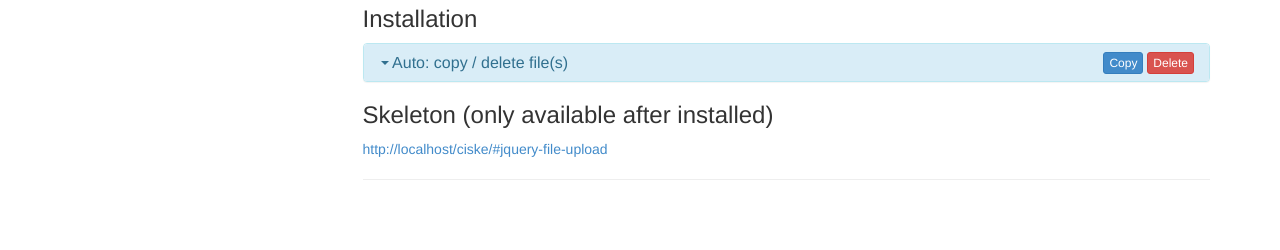
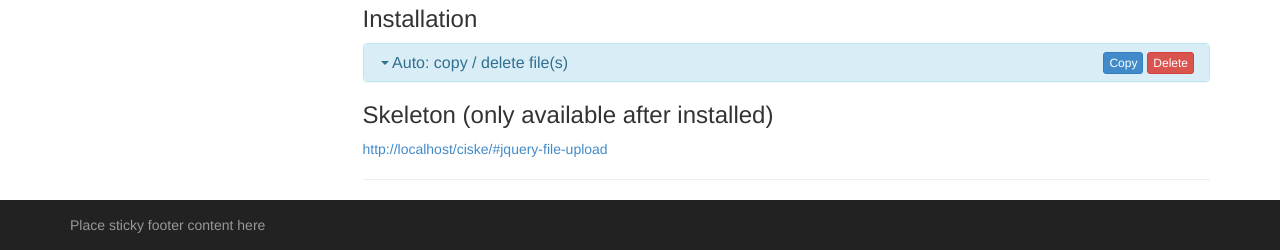
Before and after one commit to anvoz/CodeIgniter-Skeleton, a CodeIgniter app: page /ciske/addons in a window 1280 px wide. Shown: the part 1212-1462 px from the top of the page. Before the commit the page ends 1392 px from the top, so only its background shows below. Run offline with CodeIgniter, Linux system fonts and the light colour scheme.

Commit message:
Add footer to Template library

```diff
--- a/application/libraries/Template.php
+++ b/application/libraries/Template.php
@@ -167,10 +167,12 @@ class Template {
         $css = implode('', $css);
 
         $header = $this->_ci->load->view('header', array(), TRUE);
+        $footer = $this->_ci->load->view('footer', array(), TRUE);
         $main_content = $this->_ci->load->view($view, $data, TRUE);
 
         $body = $this->_ci->load->view('layout/' . $this->layout, array(
             'header' => $header,
+            'footer' => $footer,
             'main_content' => $main_content,
         ), TRUE);
 
--- /dev/null
+++ b/application/views/footer.php
@@ -0,0 +1,5 @@
+<div id="footer">
+    <div class="container">
+        <p class="footer-content">Place sticky footer content here</p>
+    </div>
+</div>
--- a/application/views/layout/default.php
+++ b/application/views/layout/default.php
@@ -3,3 +3,5 @@
 <div class="container">
     <?php echo $main_content; ?>
 </div><!-- /.container -->
+
+<?php echo $footer; ?>
--- a/application/views/layout/pagelet.php
+++ b/application/views/layout/pagelet.php
@@ -7,3 +7,5 @@
         </div>
     </div>
 </div><!-- /.container -->
+
+<?php echo $footer; ?>
--- a/assets/css/main.css
+++ b/assets/css/main.css
@@ -1,3 +1,34 @@
-body {
+body > .container {
+    /* Make some space for the fixed navbar */
     padding-top: 50px;
 }
+
+#footer > .container {
+    /* Align with the navbar container */
+    padding-left: 15px;
+    padding-right: 15px;
+}
+
+.footer-content {
+    margin: 15px 0;
+    color: #999999;
+}
+
+/* Sticky footer styles
+-------------------------------------------------- */
+html {
+    position: relative;
+    min-height: 100%;
+}
+body {
+    /* Margin bottom by footer height */
+    margin-bottom: 50px;
+}
+#footer {
+    position: absolute;
+    bottom: 0;
+    width: 100%;
+    /* Set the fixed height of the footer here */
+    height: 50px;
+    background-color: #222222;
+}
```
Also changed, not shown: tests/cis/skeleton/template_test.php (+5 -0 lines).
